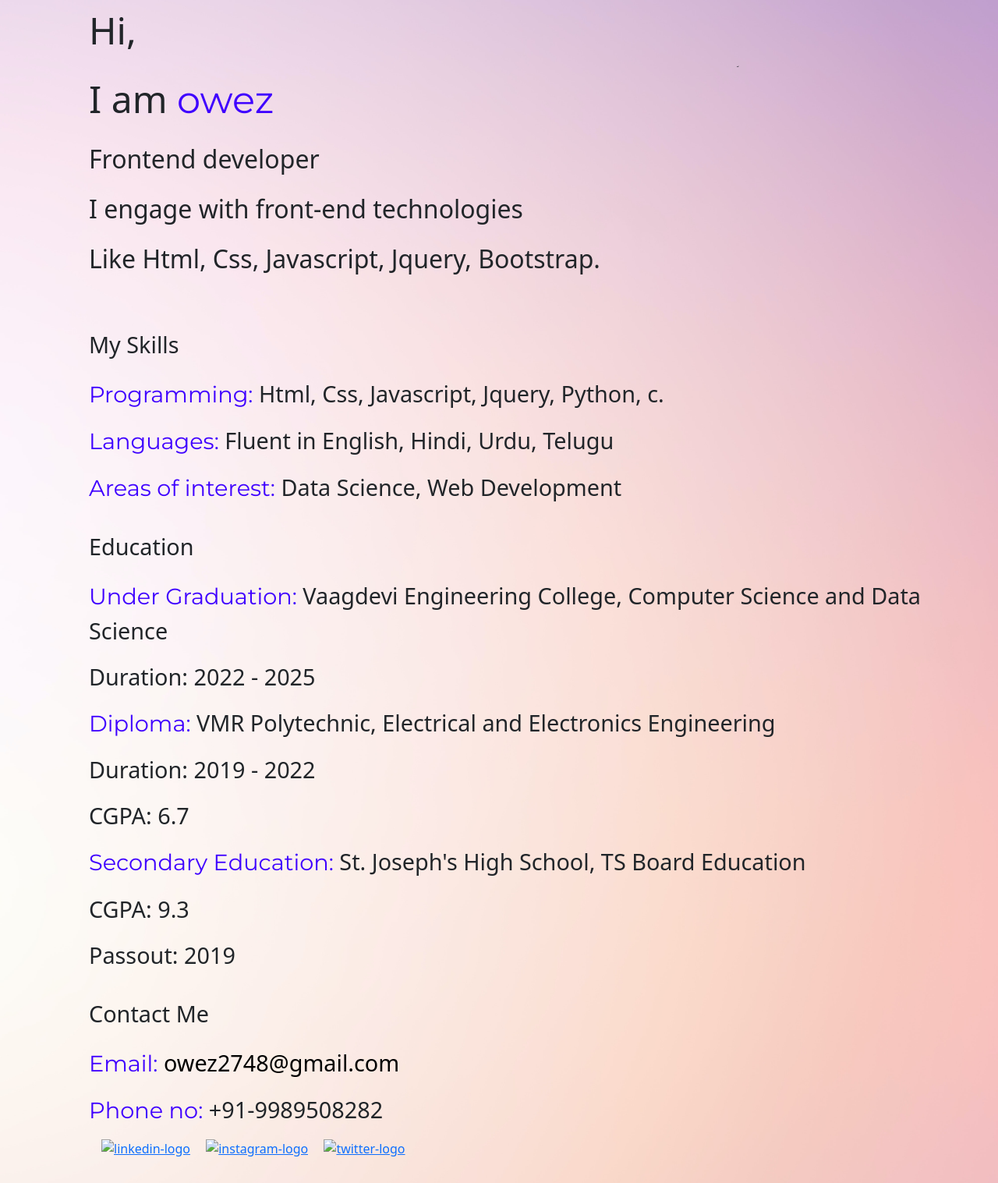
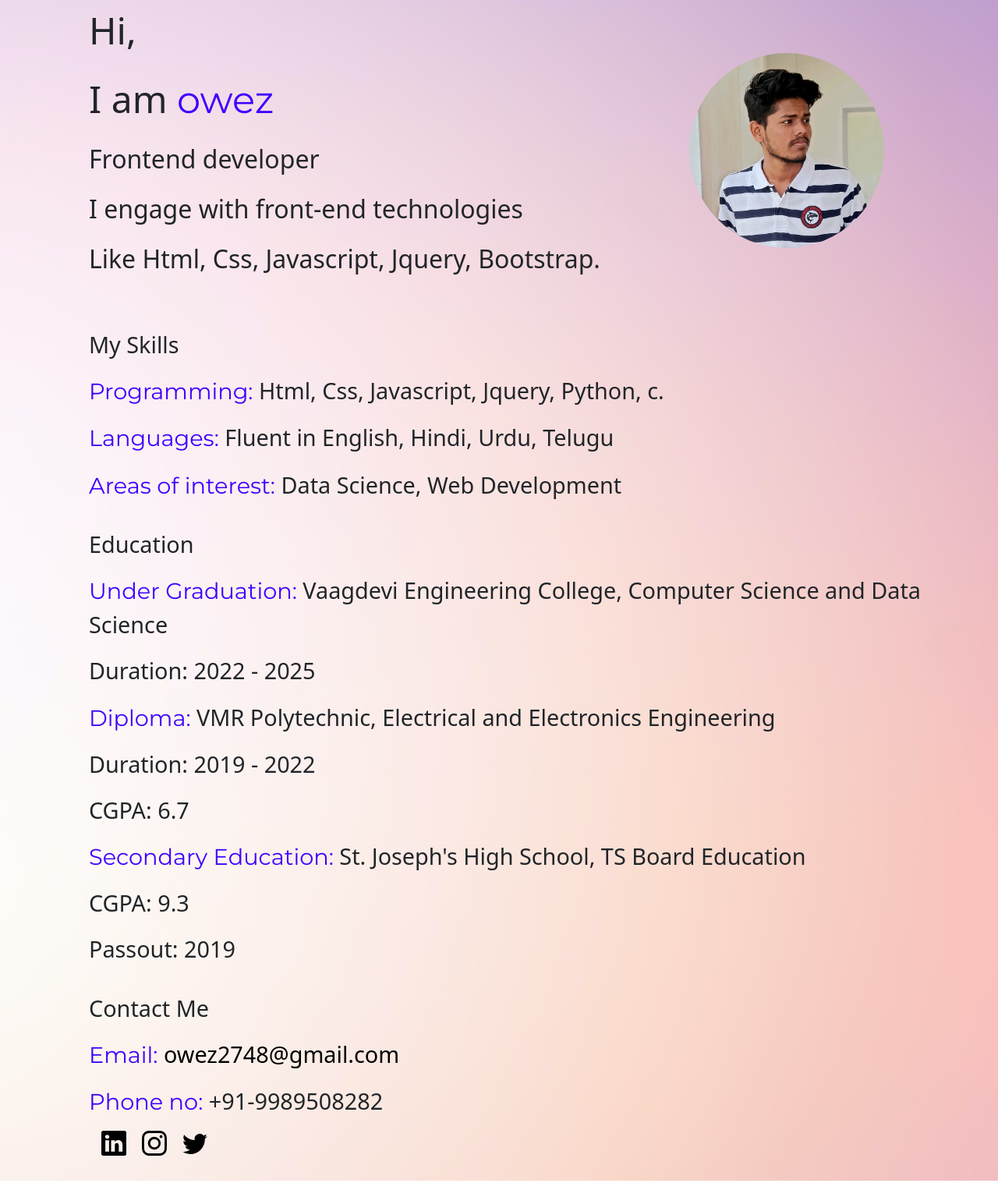
Before and after one commit to Owez07/owez-portfolio, a plain HTML site: page index.html in a window 1280 px wide. Shown: the part 93-1610 px from the top of the page at 78% size. Drawn offline with nearby package versions, Linux system fonts and the light colour scheme; files whose address does not match are found by name.

Commit message:
Update index.html

```diff
--- a/index.html
+++ b/index.html
@@ -25,7 +25,7 @@
     </section> -->
     <nav class="navbar navbar-expand-md navbar-dark bg-dark nav" aria-label="Fourth navbar example" id="navi">
       <div class="container-fluid">
-        <a class="navbar-brand" href="#">OWEZ <img src="./images/android.svg" alt=""></a>
+        <a class="navbar-brand" href="#">OWEZ <img src="android.svg" alt=""></a>
         <button class="navbar-toggler" type="button" data-bs-toggle="collapse" data-bs-target="#navbarsExample04" aria-controls="navbarsExample04" aria-expanded="false" aria-label="Toggle navigation">
           <span class="navbar-toggler-icon"></span>
         </button>
@@ -54,18 +54,18 @@
       <p class="tl">Frontend developer </p>
       <p class="tl">I engage with front-end technologies </p>
       <p class="tl">Like Html, Css, Javascript, Jquery, Bootstrap.</p>
-      <img src="images/dp.jpg" alt="profile" id="dp">
+      <img src="dp.jpg" alt="profile" id="dp">
 
     </section>
     <section id="skills">
-      <p> My Skills <img src="./images/laptop.svg" alt="skills-img" class="svg soci"></p>
+      <p> My Skills <img src="laptop.svg" alt="skills-img" class="svg soci"></p>
       <p> <span>Programming:</span> Html, Css, Javascript, Jquery, Python, c.</p>
       <p><span>Languages: </span> Fluent in English, Hindi, Urdu, Telugu</p>
       <p><span>Areas of interest: </span> Data Science, Web Development</p>
     </section>
 
     <section id="education">
-      <p>Education <img src="./images/book.svg" alt="book-logo" class="svg soci"></p>
+      <p>Education <img src="book.svg" alt="book-logo" class="svg soci"></p>
       <p><span>Under Graduation:</span> Vaagdevi Engineering College, Computer Science and Data Science</p>
       <p>Duration: 2022 - 2025</p>
       <p><span>Diploma:</span> VMR Polytechnic, Electrical and Electronics Engineering</p>
@@ -76,15 +76,15 @@
       <p>Passout: 2019</p>
     </section>
     <section id="contact">
-      <p>Contact Me<img src="./images/person-add.svg" alt="contact-logo" class="svg soci"></p>
+      <p>Contact Me<img src="person-add.svg" alt="contact-logo" class="svg soci"></p>
       <p><span>Email:</span> <a href="https://mail.google.com" id="email" target="_blank">owez2748@gmail.com</a></p>
       <p><span>Phone no:</span> +91-9989508282</p>
       <div class="social ">
-        <a href="https://www.linkedin.com/in/syed-owez-34336927b/" target="_blank"><img src="./images/linkedin (1).svg"
+        <a href="https://www.linkedin.com/in/syed-owez-34336927b/" target="_blank"><img src="linkedin (1).svg"
             alt="linkedin-logo" class="svg" target="_blank"></a>
-        <a href="https://www.instagram.com/syed.owez_7/" target="_blank"><img src="./images/instagram.svg"
+        <a href="https://www.instagram.com/syed.owez_7/" target="_blank"><img src="instagram.svg"
             alt="instagram-logo" class="svg" target="_blank"></a>
-        <a href="https://twitter.com/" target="_blank"><img src="./images/twitter (1).svg" alt="twitter-logo"
+        <a href="https://twitter.com/" target="_blank"><img src="twitter (1).svg" alt="twitter-logo"
             class="svg"></a>
       </div>
     </section>
```
